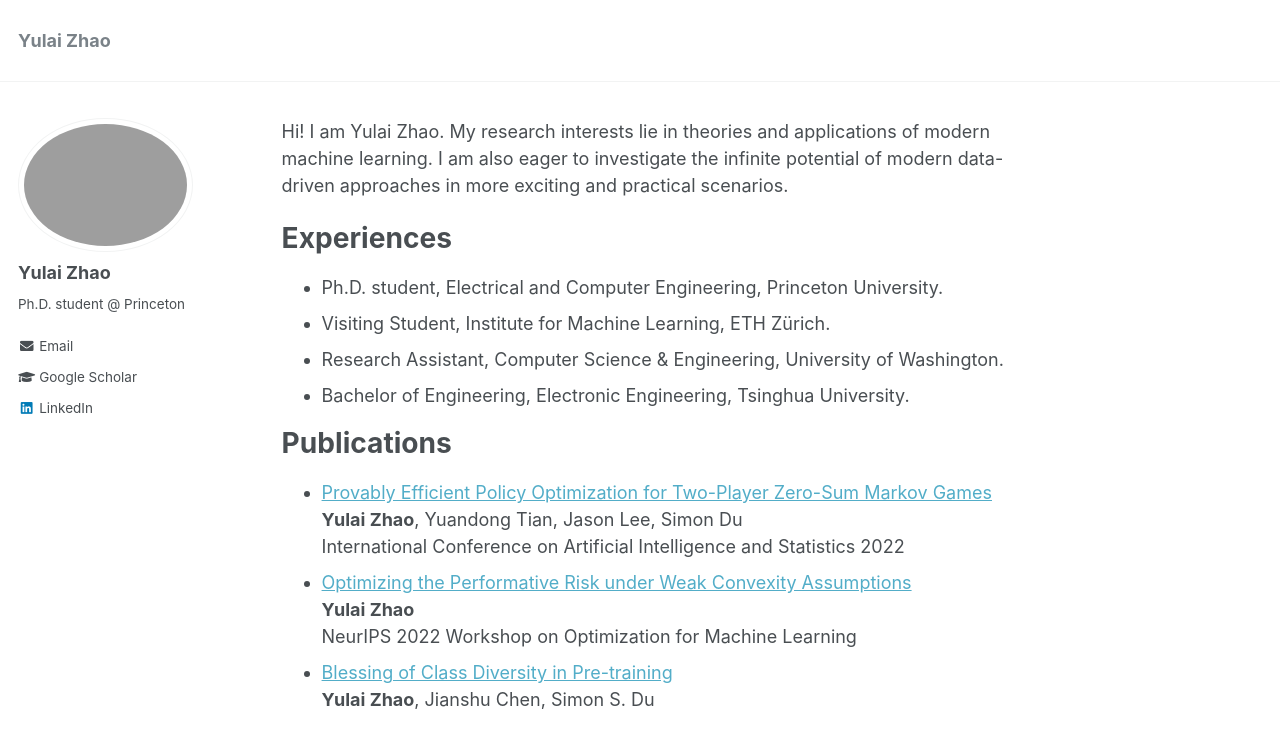
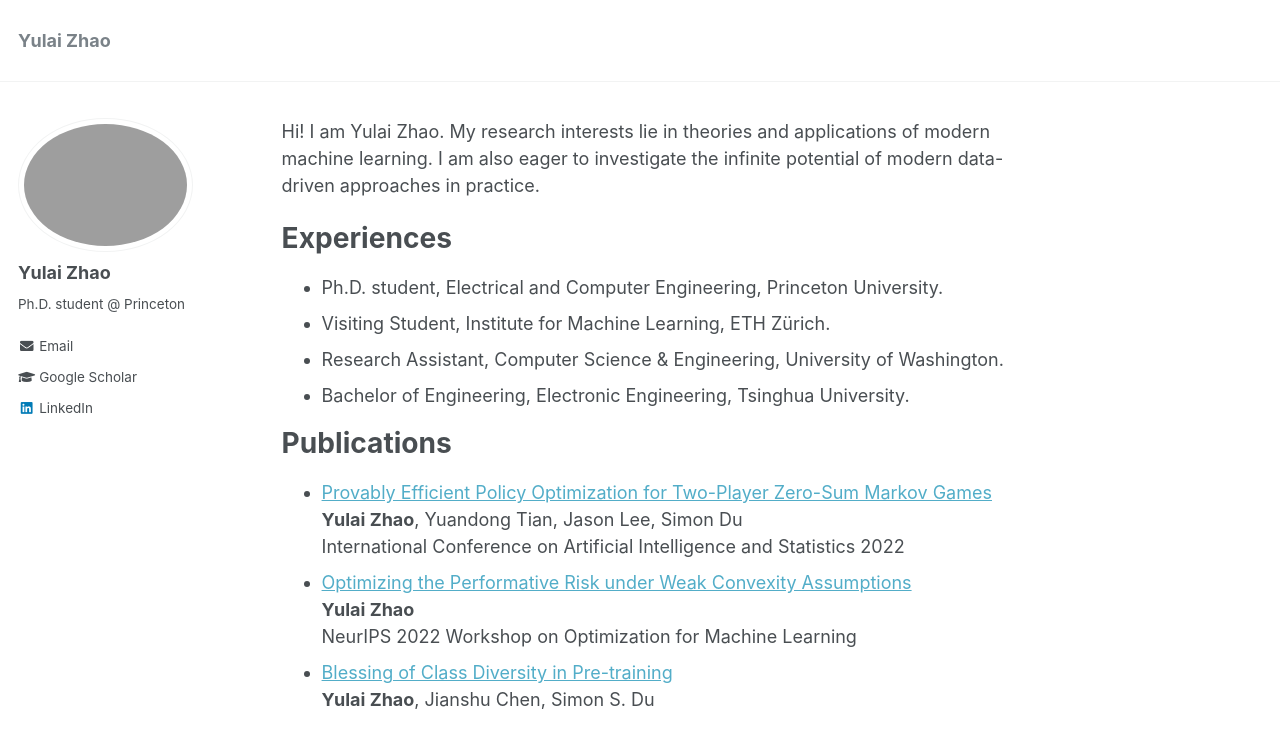
Before and after one commit to zhaoyl18/zhaoyl18.github.io, a Jekyll site: the page built from _pages/about.md, in a window 1280 px wide. Shown: the top 748 px of the page. Built offline with Jekyll 4.4.1, drawn with Linux system fonts in a browser that asks for light colours.

Commit message:
Update about.md

```diff
--- a/_pages/about.md
+++ b/_pages/about.md
@@ -7,7 +7,7 @@ redirect_from:
   - /about.html
 ---
 
-Hi! I am Yulai Zhao. My research interests lie in theories and applications of modern machine learning. I am also eager to investigate the infinite potential of modern data-driven approaches in more exciting and practical scenarios.
+Hi! I am Yulai Zhao. My research interests lie in theories and applications of modern machine learning. I am also eager to investigate the infinite potential of modern data-driven approaches in practice.
 
 Experiences
 ======
```
